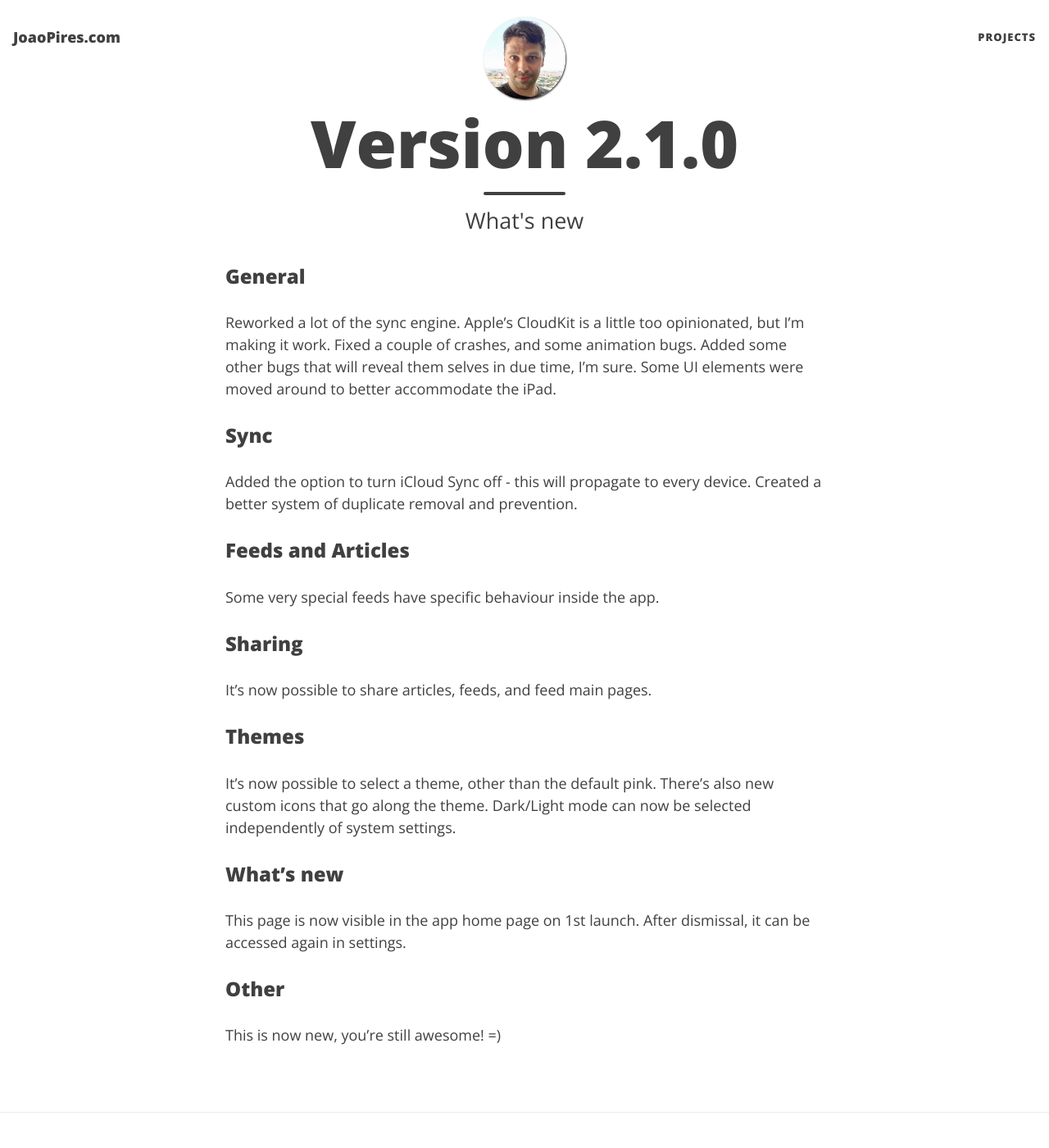
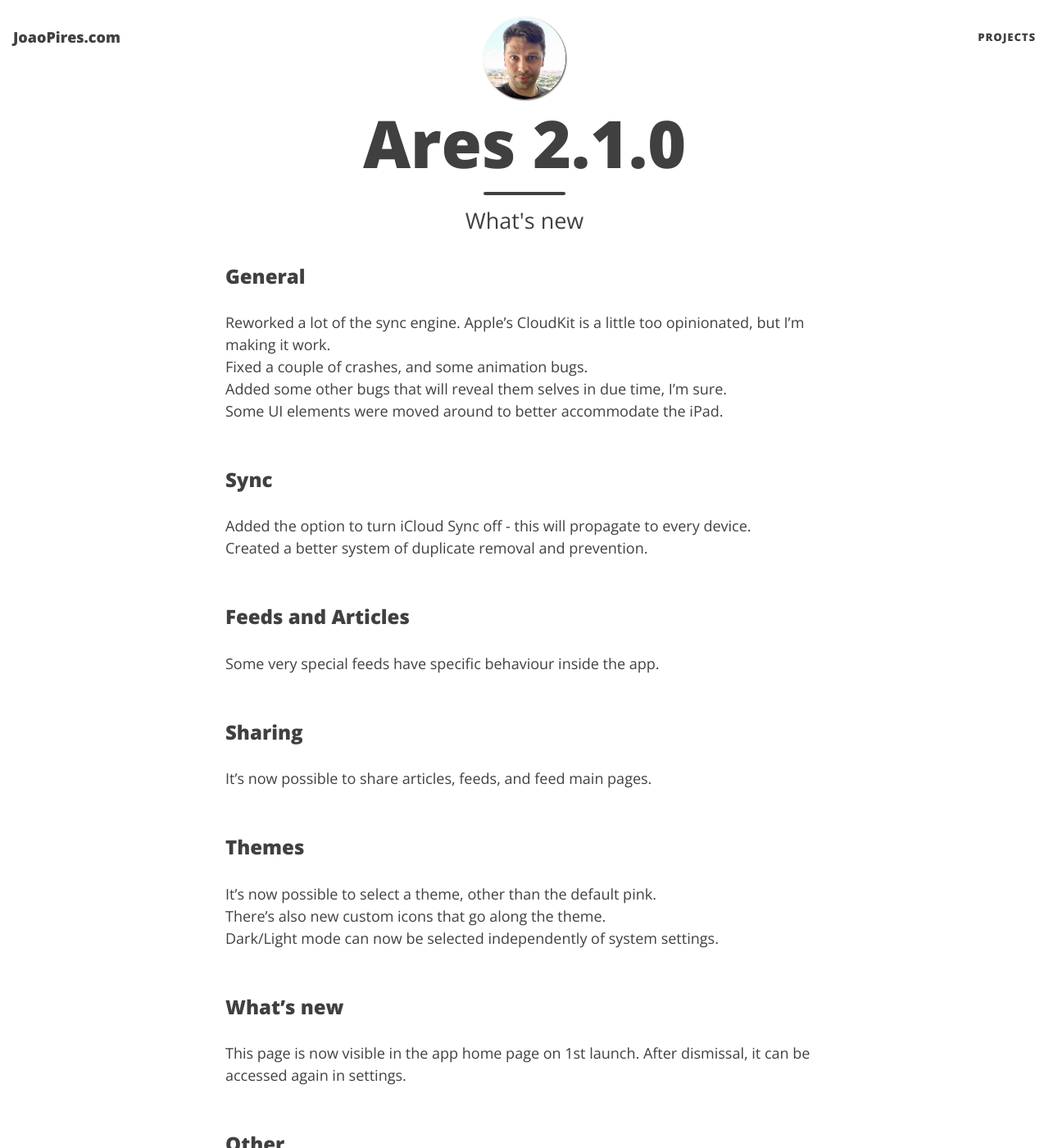
Before and after one commit to joaoc-pires/website-joaopires.com, a Jekyll site: the page built from ares-2-1-0.md, in a window 1280 px wide and 1400 px high. Shown: the whole window at 82% size. Built offline with Jekyll 4.4.1, drawn with Linux system fonts in a browser that asks for light colours; nearby versions of some CDN libraries; some of the changed text lies outside the part shown.

Commit message:
Edited Ares 2.1.0 Whats New page

```diff
--- a/ares-2-1-0.md
+++ b/ares-2-1-0.md
@@ -1,32 +1,38 @@
 ---
 layout: page
-title: Version 2.1.0
+title: Ares 2.1.0
 subtitle: What's new
 ---
 
 ### General
-Reworked a lot of the sync engine. Apple's CloudKit is a little too opinionated, but I'm making it work.
-Fixed a couple of crashes, and some animation bugs.
-Added some other bugs that will reveal them selves in due time, I'm sure.
+Reworked a lot of the sync engine. Apple's CloudKit is a little too opinionated, but I'm making it work.<br>
+Fixed a couple of crashes, and some animation bugs.<br>
+Added some other bugs that will reveal them selves in due time, I'm sure.<br>
 Some UI elements were moved around to better accommodate the iPad.
-
+<br>
+<br>
 ### Sync
-Added the option to turn iCloud Sync off - this will propagate to every device.
+Added the option to turn iCloud Sync off - this will propagate to every device.<br>
 Created a better system of duplicate removal and prevention.
-
+<br>
+<br>
 ### Feeds and Articles
 Some very special feeds have specific behaviour inside the app.
-
+<br>
+<br>
 ### Sharing
 It's now possible to share articles, feeds, and feed main pages.
-
+<br>
+<br>
 ### Themes
-It's now possible to select a theme, other than the default pink.
-There's also new custom icons that go along the theme.
+It's now possible to select a theme, other than the default pink.<br>
+There's also new custom icons that go along the theme.<br>
 Dark/Light mode can now be selected independently of system settings.
-
+<br>
+<br>
 ### What's new
 This page is now visible in the app home page on 1st launch. After dismissal, it can be accessed again in settings.
-
+<br>
+<br>
 ### Other
-This is now new, you're still awesome! =)
+This is not new, you're still awesome! =)
```
